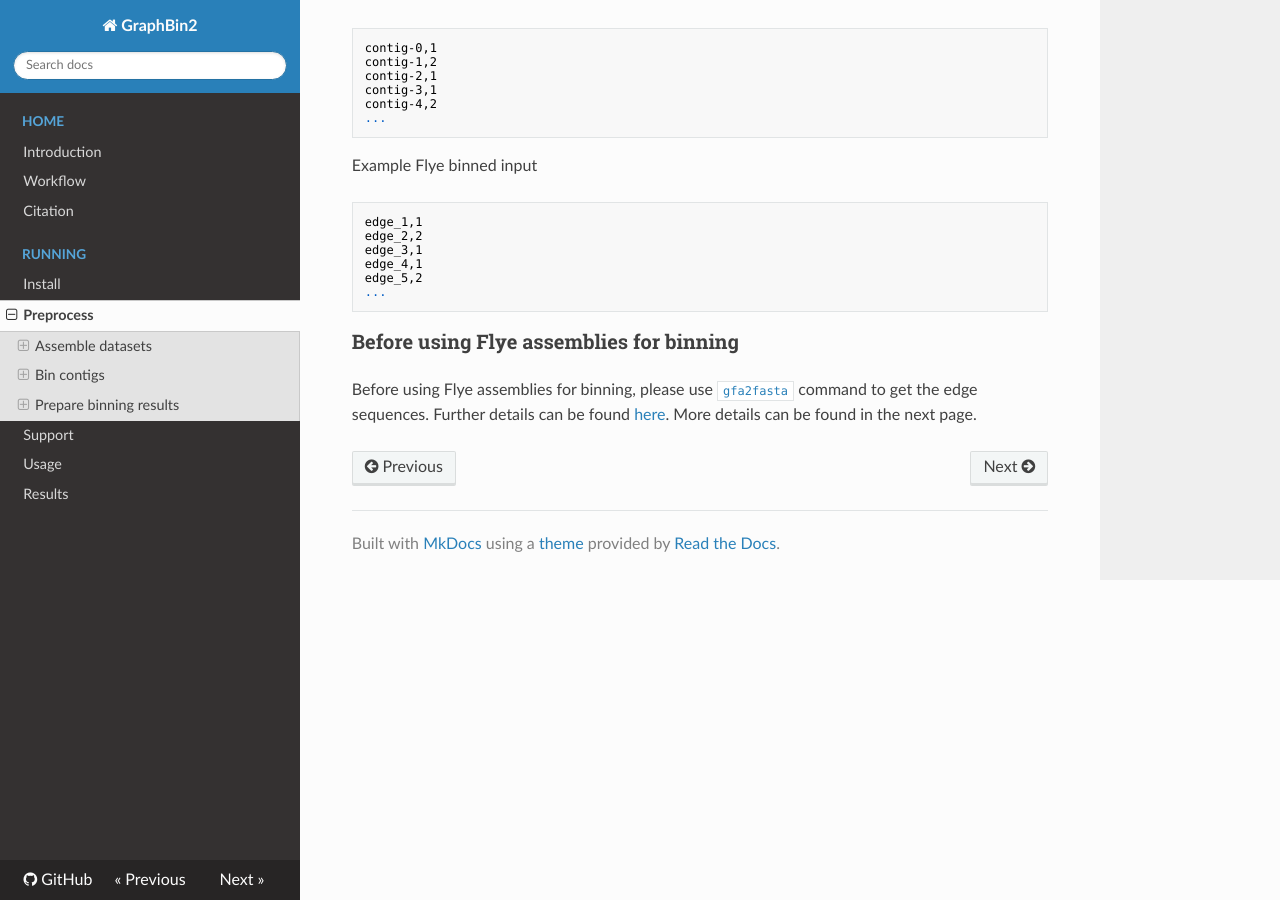
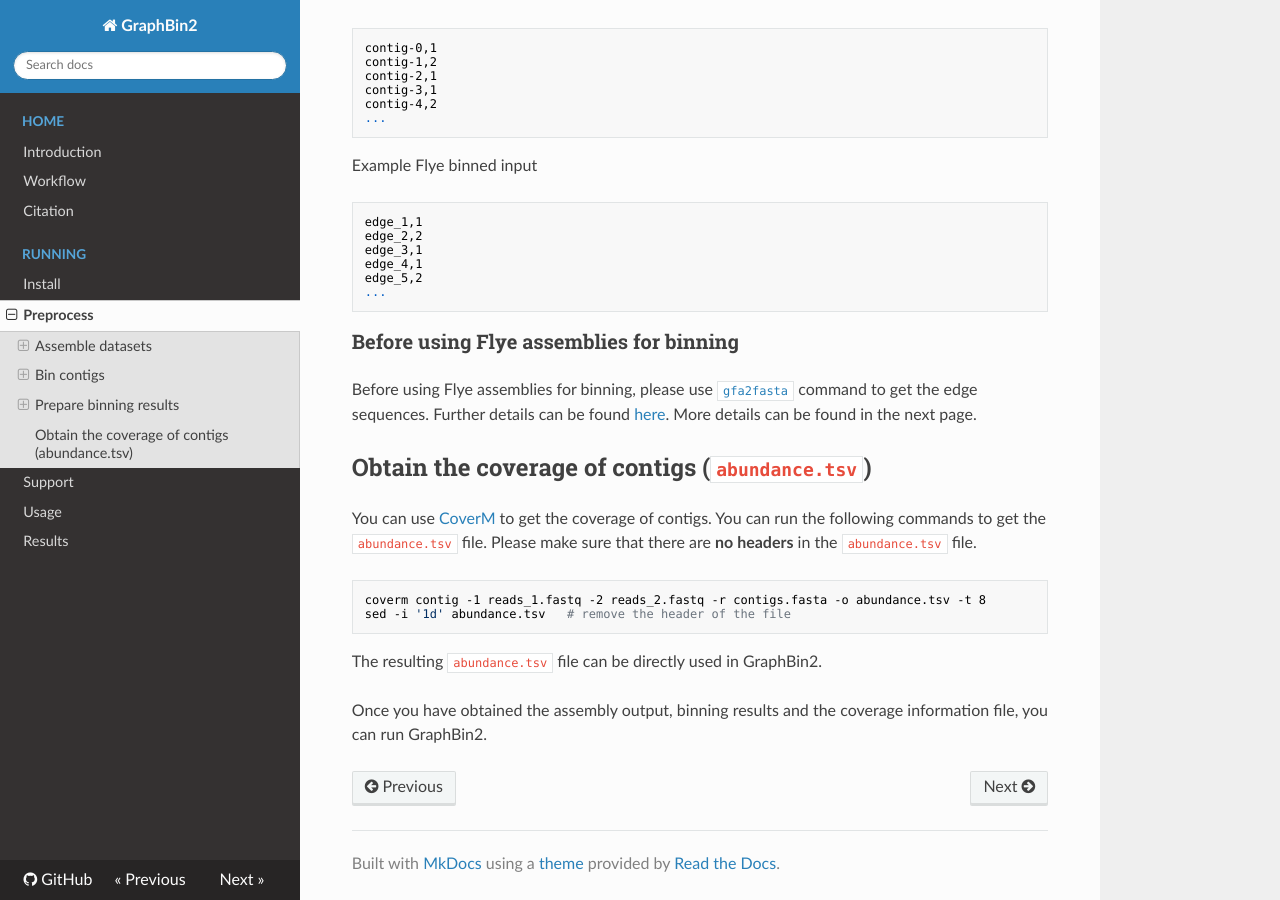
Before and after one commit to metagentools/GraphBin2, an MkDocs documentation site: the page built from docs/preprocess.md, in a window 1280 px wide and 900 px high, scrolled down 1844 px. Built offline with MkDocs 1.6.1, drawn with Linux system fonts in a browser that asks for light colours; nearby versions of some CDN libraries; a script that is not in the unit is left out.

Commit message:
DOC: update preprocessing steps

````diff
--- a/docs/preprocess.md
+++ b/docs/preprocess.md
@@ -88,3 +88,16 @@ edge_5,2
 ### Before using Flye assemblies for binning
 
 Before using Flye assemblies for binning, please use [`gfa2fasta`](https://github.com/Vini2/GraphBin2/blob/master/src/graphbin2/support/gfa2fasta.py) command to get the edge sequences. Further details can be found [here](https://github.com/Vini2/GraphBin2/blob/master/src/graphbin2/support/README.md#gfa2fastapy). More details can be found in the next page.
+
+## Obtain the coverage of contigs (`abundance.tsv`)
+
+You can use [CoverM](https://github.com/wwood/CoverM) to get the coverage of contigs. You can run the following commands to get the `abundance.tsv` file. Please make sure that there are **no headers** in the `abundance.tsv` file.
+
+```
+coverm contig -1 reads_1.fastq -2 reads_2.fastq -r contigs.fasta -o abundance.tsv -t 8
+sed -i '1d' abundance.tsv   # remove the header of the file
+```
+
+The resulting `abundance.tsv` file can be directly used in GraphBin2.
+
+Once you have obtained the assembly output, binning results and the coverage information file, you can run GraphBin2.
````
